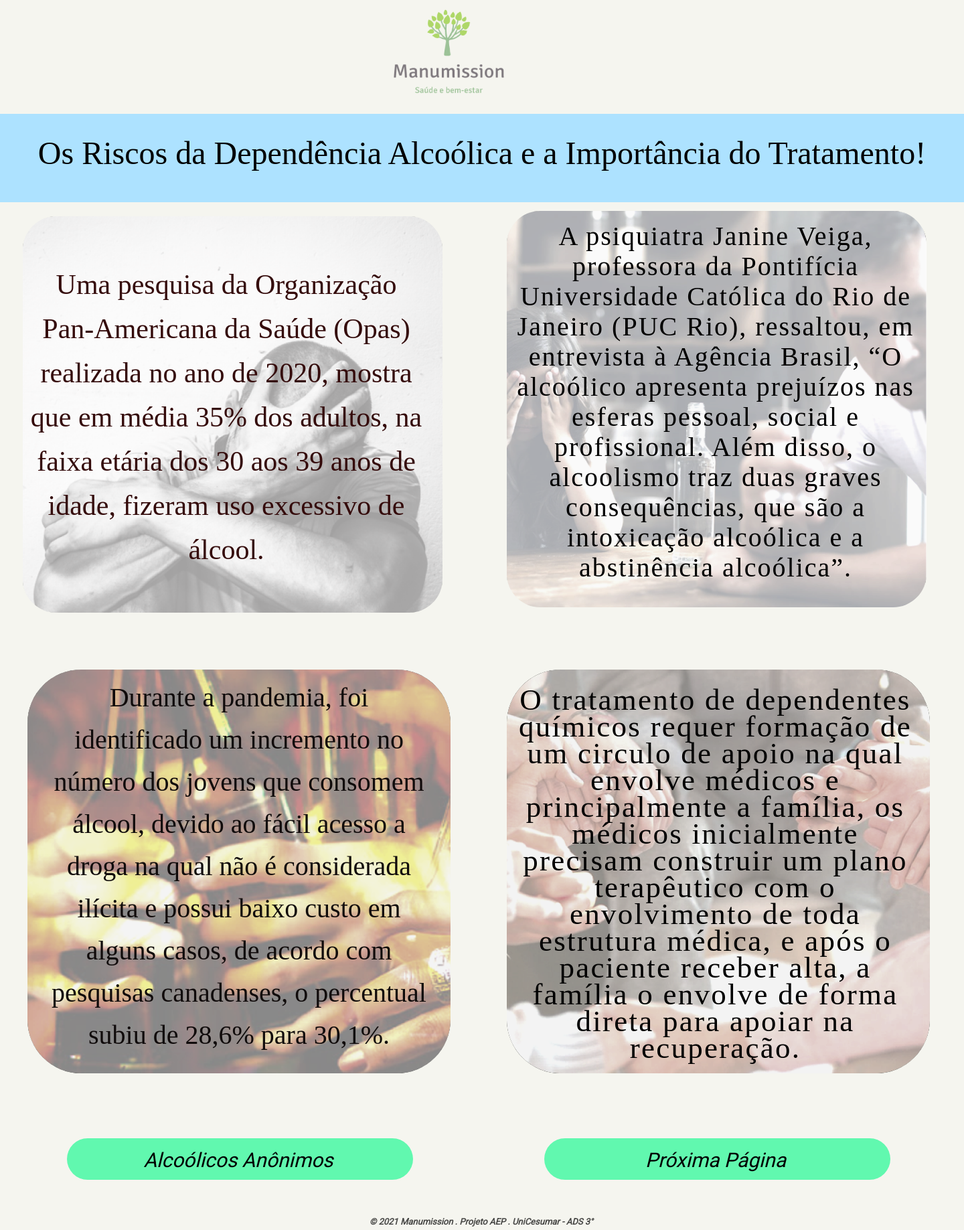
After one commit to ContaAEP/Manumission, a PHP site: page /html/alcoolicos-anonimos.html in a window 1440 px wide. The commit adds this page. Shown: the whole page at 67% size. Run offline with PHP 8.4, Linux system fonts and the light colour scheme.

Commit message:
subindo atualizacoes

```diff
--- /dev/null
+++ b/css/aa.css
@@ -0,0 +1,212 @@
+#img_logo {
+    position: absolute;
+    width: 200px;
+    height: 138px;
+    left: 572px;
+
+}
+
+body{
+    background-color: #F5F5EF;
+}
+
+#title_aa{
+    background-color: #ADE2FF;
+    position: absolute;
+    width: 1440px;
+    height: 132px;
+    left: 0px;
+    top: 170px;
+}
+
+#p1_aa{
+    font: Roboto;
+    font-style: normal;
+    font-weight: normal;
+    font-size: 48px;
+    line-height: 58px;
+    text-align: center;
+    margin-top: 30px;
+
+}
+
+#img_aa_1{
+    position: absolute;
+    width: 627px;
+    height: 592px;
+    left: 34px;
+    margin-top: 315px;
+    border-radius: 50px;
+}
+
+#p2_aa{
+    position: absolute;
+    width: 608px;
+    height: 501px;
+    left: 34px;
+    top: 350px;
+
+    font-family: Saira Condensed;
+    font-style: normal;
+    font-weight: normal;
+    font-size: 42px;
+    line-height: 66px;
+    text-align: center;
+
+    color: #340A0A;
+}
+
+#img_aa_2{
+    position: absolute;
+    width: 627px;
+    height: 592px;
+    left: 757px;
+    top: 315px;
+    border-radius: 50px;
+}
+
+#p3_aa{
+    position: absolute;
+    width: 624px;
+    height: 545px;
+    left: 757px;
+    top: 290px;
+
+    font-family: Saira Condensed;
+    font-style: normal;
+    font-weight: normal;
+    font-size: 40px;
+    line-height: 45px;
+
+    text-align: center;
+    letter-spacing: 0.05em;
+
+    color: #000000;
+}
+
+#img_aa_3{
+    position: absolute;
+    width: 632px;
+    height: 603px;
+    left: 41px;
+    top: 1000px;
+
+    border-radius: 80px;
+}
+
+#p4_aa{
+    position: absolute;
+    width: 584px;
+    height: 606px;
+    left: 65px;
+    top: 970px;
+
+    font-family: Saira Condensed;
+    font-style: normal;
+    font-weight: normal;
+    font-size: 40px;
+    line-height: 63px;
+    text-align: center;
+
+    color: #100B0B;
+}
+
+#img_aa_4{
+    position: absolute;
+    width: 632px;
+    height: 603px;
+    left: 757px;
+    top: 1000px;
+
+    border-radius: 80px;
+
+}
+
+#p5_aa{
+    position: absolute;
+    width: 599px;
+    height: 571px;
+    left: 769px;
+    top: 980px;
+
+    font-family: Saira Condensed;
+    font-style: normal;
+    font-weight: normal;
+    font-size: 45px;
+    line-height: 40px;
+
+    text-align: center;
+    letter-spacing: 0.05em;
+
+    color: #000000;
+}
+
+#a_AA{
+    position: absolute;
+    width: 517px;
+    height: 62px;
+    left: 100px;
+    top: 1700px;
+
+    background: #61F8AF;
+    border-radius: 50px;
+}
+
+#p_AA{
+    position: absolute;
+    width: 412px;
+    height: 42px;
+    left: 50px;
+    top: -15px;
+
+    font-family: Roboto;
+    font-style: italic;
+    font-weight: 300;
+    font-size: 30px;
+    line-height: 35px;
+    text-align: center;
+
+    color: #000000;
+}
+
+#a_proxi{
+    position: absolute;
+    width: 517px;
+    height: 62px;
+    left: 813px;
+    top: 1700px;
+
+    background: #61F8AF;
+    border-radius: 50px;
+}
+
+#p_proxi{
+    position: absolute;
+    width: 412px;
+    height: 42px;
+    left: 50px;
+    top: -15px;
+
+    font-family: Roboto;
+    font-style: italic;
+    font-weight: 300;
+    font-size: 30px;
+    line-height: 35px;
+    text-align: center;
+
+    color: #000000;
+}
+
+h3{
+    position: absolute;
+    top: 1800px;
+    left: 552px;
+    font-family: Roboto;
+    font-style: italic;
+    font-weight: 600;
+    font-size: 13px;
+    line-height: 24px;
+    display: flex;
+    align-items: flex-end;
+    color: rgba(0, 0, 0, 0.7);
+}
--- /dev/null
+++ b/html/alcoolicos-anonimos.html
@@ -0,0 +1,71 @@
+<!DOCTYPE html>
+<html lang="pt-br">
+<head>
+    <meta charset="UTF-8">
+    <!-- <meta http-equiv="X-UA-Compatible" content="IE=edge"> -->
+    <meta name="viewport" content="width=device-width, initial-scale=1.0">
+    <title>Manumission - AA</title>
+    <link rel="stylesheet" href="/Manumission/css/aa.css">
+    <link href="https://fonts.googleapis.com/css2?family=Roboto" rel="stylesheet">
+
+</head>
+<body>
+    <header>
+        <img id="img_logo" src="/Manumission/img/logo_project.png" alt="">
+    </header>
+    <section>
+        <div id="title_aa">
+            <p id="p1_aa" >Os Riscos da Dependência Alcoólica e a Importância do Tratamento!</p>
+        </div>
+
+        <div>
+            <img id="img_aa_1" src="/Manumission/img/img_aa_1.png" alt="">
+            <p id="p2_aa">
+                Uma pesquisa da Organização <br>Pan-Americana da Saúde (Opas) realizada no
+                ano de 2020, mostra que em média 35% dos adultos, na faixa etária dos 30 aos
+                39 anos de idade, fizeram uso excessivo de álcool.
+            </p>
+
+            <img id="img_aa_2" src="/Manumission/img/img_aa_2.png" alt="">
+            <p id="p3_aa">
+                A psiquiatra Janine Veiga, professora da Pontifícia Universidade Católica do Rio de Janeiro (PUC Rio), ressaltou,
+                em entrevista à Agência Brasil, “O alcoólico apresenta prejuízos nas esferas pessoal, social e profissional.
+                Além disso, o alcoolismo traz duas graves consequências, que são a intoxicação alcoólica e a abstinência alcoólica”.
+            </p>
+
+            <img id="img_aa_3" src="/Manumission/img/img_aa_3.png" alt="" >
+            <p id="p4_aa">
+                Durante a pandemia, foi identificado um incremento no número dos jovens que consomem álcool, devido ao fácil acesso
+                a droga na qual não é considerada ilícita e possui baixo custo em alguns casos, de acordo com pesquisas canadenses,
+                o percentual subiu de 28,6% para 30,1%.
+            </p>
+
+            <img src="/Manumission/img/img_aa_4.png" alt="" id="img_aa_4">
+            <p id="p5_aa">
+                O tratamento de dependentes químicos requer formação de um circulo de apoio na qual envolve médicos e principalmente
+                a família, os médicos inicialmente precisam construir um plano terapêutico com o envolvimento de toda estrutura médica,
+                e após o paciente receber alta, a família o envolve de forma direta para apoiar na recuperação.
+            </p>
+        </div>
+
+        <div>
+            <a id="a_AA" href="https://www.aaonline.com.br/">
+                <p id="p_AA">
+                    Alcoólicos Anônimos
+                </p>
+            </a>
+
+            <a href="/Manumission/" id="a_proxi">
+                <p id="p_proxi">
+                    Próxima Página
+                </p>
+            </a>
+
+        </div>
+    </section>
+    <footer>
+        <h3>&copy; 2021 Manumission  .  Projeto AEP  .  UniCesumar - ADS 3°</h3>
+    </footer>
+
+</body>
+</html>
--- a/html/index.html
+++ b/html/index.html
@@ -2,10 +2,10 @@
 <html lang="pt-br">
 <head>
     <meta charset="UTF-8">
-    <meta http-equiv="X-UA-Compatible" content="IE=edge">
-    <meta name="viewport" content="width=device-width, initial-scale=1.0">
+    <!-- <meta name="viewport" content="width=device-width, initial-scale=1.0"> -->
     <title>Manumission</title>
-    <link rel="stylesheet" href="/Manumission/css/style.css">
+    <link rel="stylesheet" href="/Manumission/css/index.css">
+    <link href="https://fonts.googleapis.com/css2?family=Roboto" rel="stylesheet">
 </head>
 <body>
     <header>
--- a/index.php
+++ b/index.php
@@ -3,3 +3,5 @@
 $template = file_get_contents('C:\xampp\htdocs\Manumission\html\index.html');
 
 echo $template;
+
+//header("location: /Manumission/html/index.html");
```
Also changed, not shown: css/index.css (renamed from css/style.css, +7 -7 lines), img/img_aa_1.png (added), img/img_aa_2.png (added), img/img_aa_3.png (added), img/img_aa_4.png (added), img/logo_project.png.
